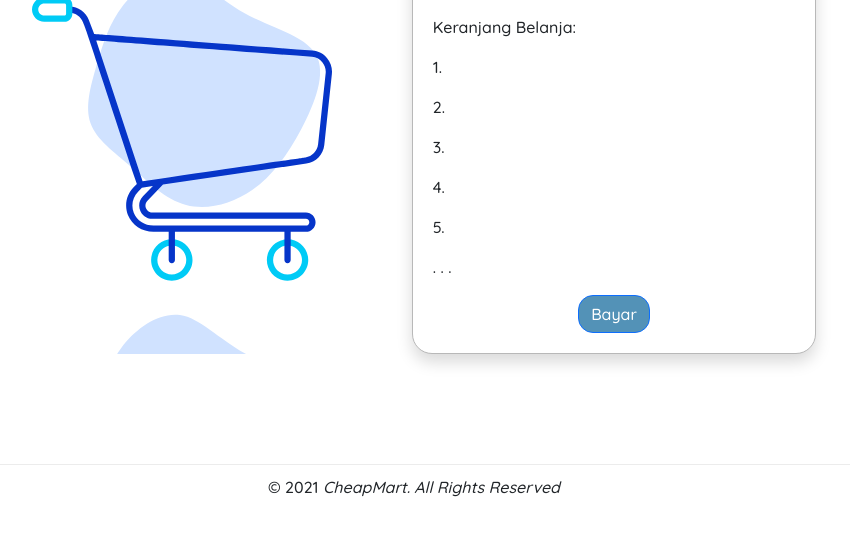
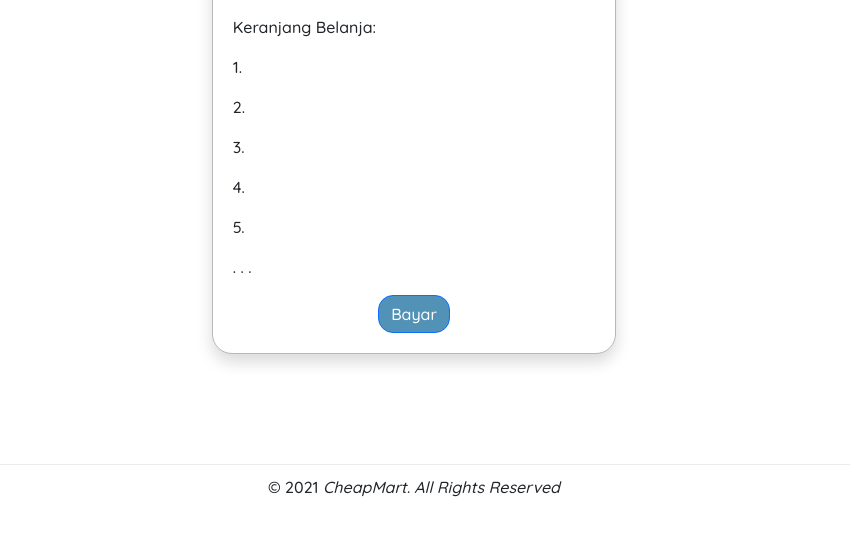
Before and after one commit to bintangfajarjulio/cheapmart, a plain HTML site: page payment.html in a window 1280 px wide. Shown: the part 254-800 px from the top of the page, without its empty margins (226-1076 px from the left). Drawn offline with nearby package versions, Linux system fonts and the light colour scheme.

Commit message:
Fix login UI

```diff
--- a/payment.html
+++ b/payment.html
@@ -24,9 +24,6 @@
     <script src="https://cdnjs.cloudflare.com/ajax/libs/typed.js/2.0.8/typed.min.js"></script>
 
     <title>Payment</title>
-
-    <!-- Icon -->
-    <link rel="shortcut icon" href="image/cashier.svg" type="image/svg+xml">
   </head>
   <body>
     <!-- Bootstrap Javascript -->
@@ -57,9 +54,6 @@
     </nav>
 
     <div class="container-fluid container-1">
-    <div class="menu-item d-flex menu-img" data-aos="fade-left" data-aos-duration="1000" data-aos-delay="200">
-        <img src="image/cart.svg" alt="" />
-      </div>
       <div class="menu-item menu-desc shadow" data-aos="fade-right" data-aos-duration="1000">
         <h2 class="typing">Menunggu Pembayaran</h2><br>
         <p>Keranjang Belanja:</p>
```
Also changed, not shown: Akun Login Kartu Kredit.txt (added).
